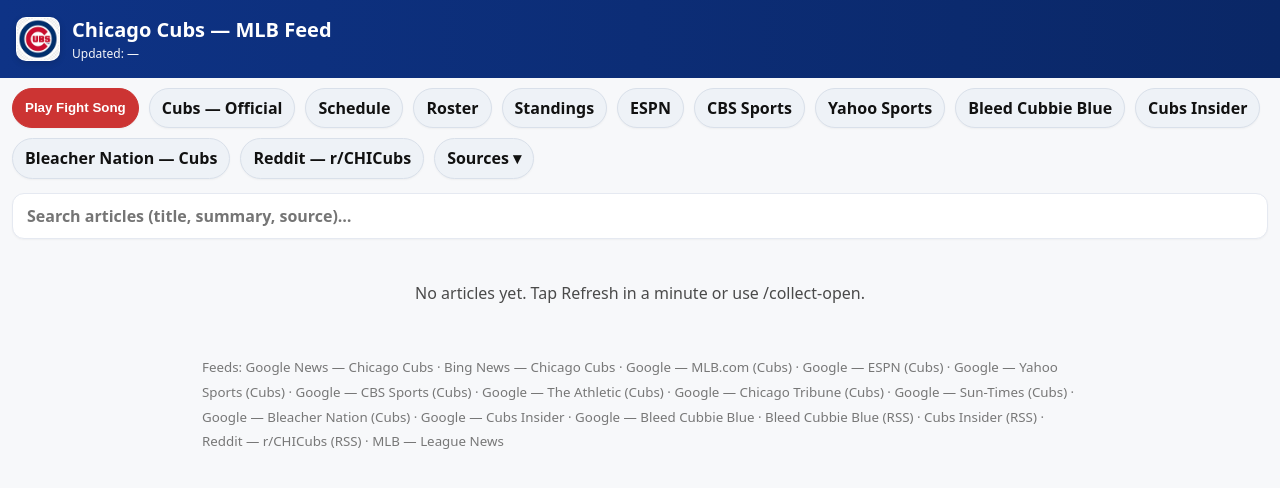
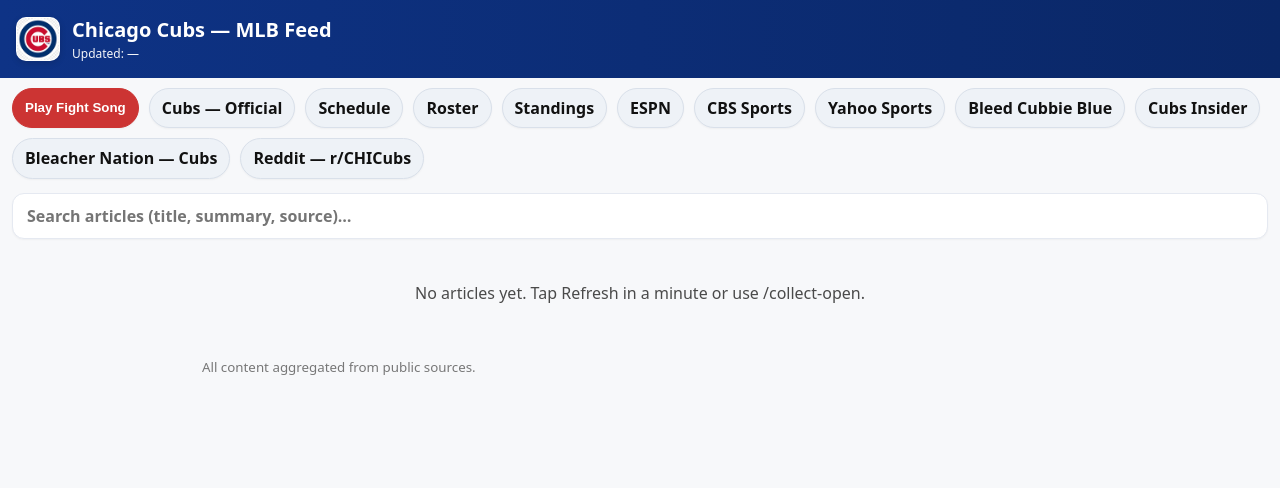
Before and after one commit to jasonab74-ctrl/cubs-mlb-bot, a Flask app: page / in a window 1280 px wide. Shown: the top 488 px of the page. Run offline with Flask 3, Linux system fonts and the light colour scheme.

Commit message:
Update index.html

```diff
--- a/templates/index.html
+++ b/templates/index.html
@@ -22,24 +22,6 @@
   {% for text, url in quick_links %}
     <a class="pill" href="{{ url }}" target="_blank" rel="noopener">{{ text }}</a>
   {% endfor %}
-  <details class="sdropdown">
-    <summary class="pill">Sources ▾</summary>
-    <div class="menu">
-      {% for f in feeds %}
-        {# --- Turn RSS into human-friendly pages --- #}
-        {% set _u = f.url %}
-        {% if 'news.google.com/rss/' in _u %}
-          {# Google News: /rss/search -> /search and strip any output=rss #}
-          {% set _u = _u|replace('/rss/','/')|replace('output=rss','') %}
-        {% endif %}
-        {% if 'bing.com/news/search' in _u %}
-          {# Bing News RSS uses format=rss — drop it for the UI view #}
-          {% set _u = _u|replace('format=rss','') %}
-        {% endif %}
-        <a href="{{ _u }}" target="_blank" rel="noopener">{{ f.name }}</a>
-      {% endfor %}
-    </div>
-  </details>
 </nav>
 
 <div class="sbar">
@@ -70,18 +52,7 @@
 </main>
 
 <footer>
-  <small>Feeds:
-    {% for f in feeds %}
-      {% set _u = f.url %}
-      {% if 'news.google.com/rss/' in _u %}
-        {% set _u = _u|replace('/rss/','/')|replace('output=rss','') %}
-      {% endif %}
-      {% if 'bing.com/news/search' in _u %}
-        {% set _u = _u|replace('format=rss','') %}
-      {% endif %}
-      <a href="{{ _u }}" target="_blank" rel="noopener">{{ f.name }}</a>{% if not loop.last %} · {% endif %}
-    {% endfor %}
-  </small>
+  <small>All content aggregated from public sources.</small>
 </footer>
 
 <script>
```
